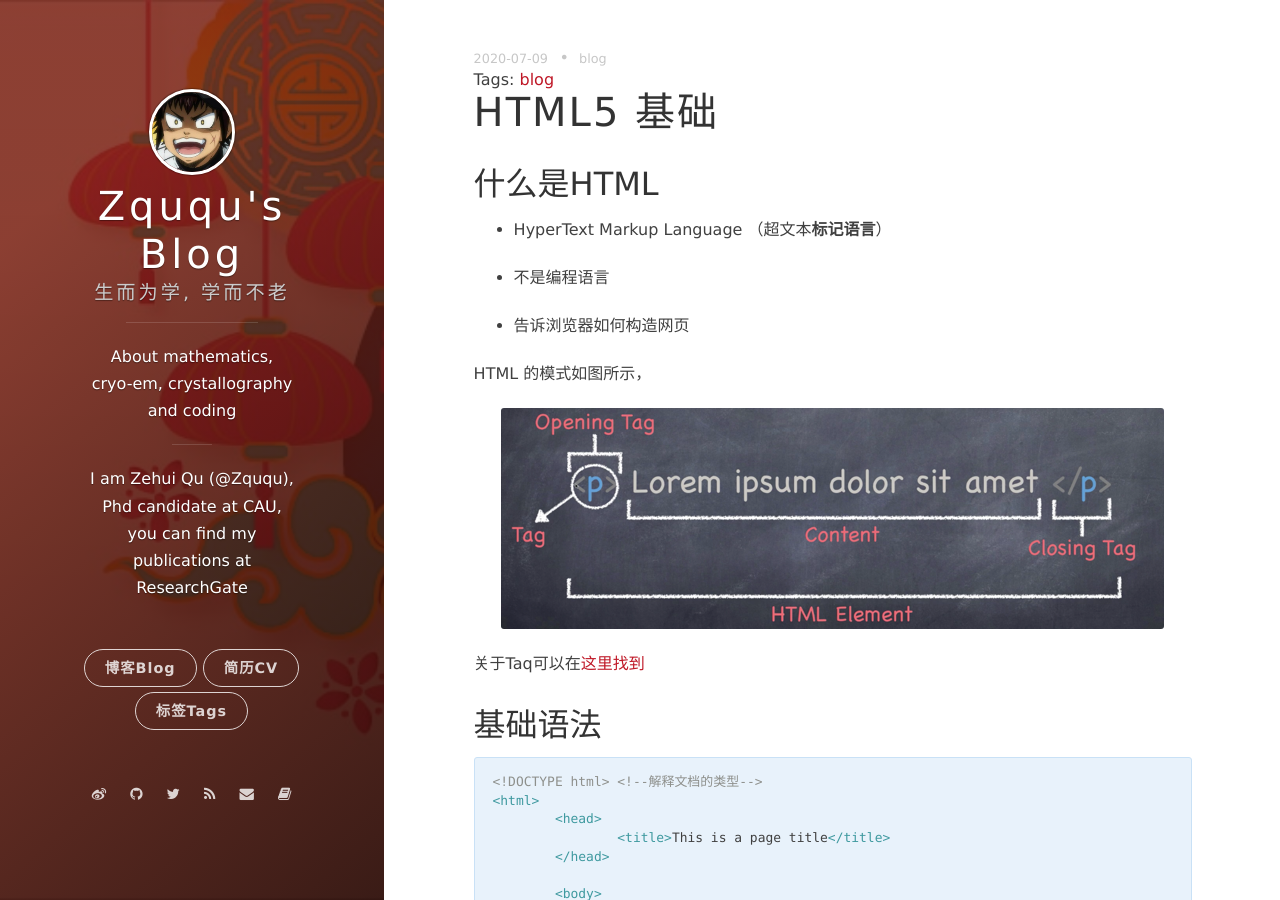
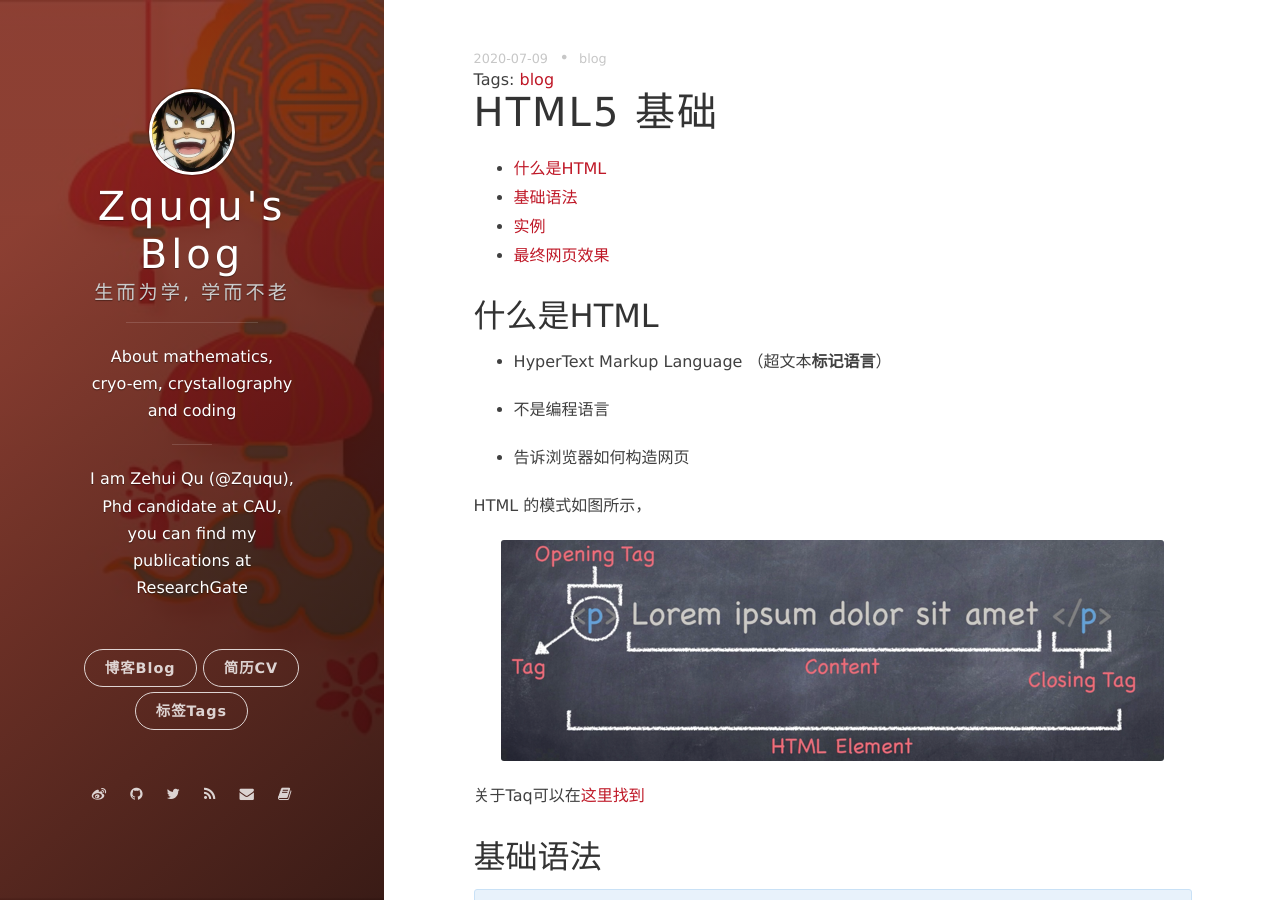
Before and after one commit to onevcat/vno-jekyll, a Jekyll site: the page built from _posts/2020-07-05-HTML.markdown, in a window 1280 px wide and 900 px high. Built offline with Jekyll 4.4.1, drawn with Linux system fonts in a browser that asks for light colours; nearby versions of some CDN libraries; comment, search, counter and statistics services are not loaded.

Commit message:
add toc to 0705 post

````diff
--- a/_posts/2020-07-05-HTML.markdown
+++ b/_posts/2020-07-05-HTML.markdown
@@ -4,6 +4,15 @@ title: HTML5 基础
 date: 2020-07-09 13:40:24.000000000 +09:00
 tags: blog
 ---
+
+<!-- TOC GFM -->
+
+* [什么是HTML](#什么是html)
+* [基础语法](#基础语法)
+* [实例](#实例)
+* [最终网页效果](#最终网页效果)
+
+<!-- /TOC -->
 
 ## 什么是HTML
 
@@ -158,5 +167,6 @@ HTML 的模式如图所示，
 
 </html>
 ```
+## 最终网页效果
 
 [生成以后的网页渲染效果，请点击这里](http://life.zququ.fun/assets/202007/test.html)
````
